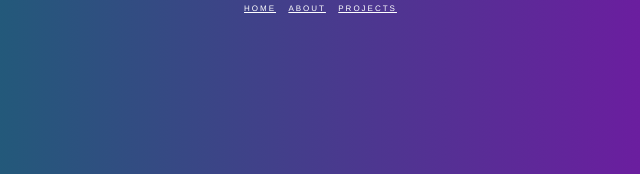
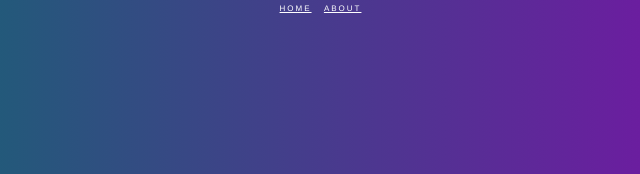
Before and after one commit to nathanbeier/nathanbeier.github.io, a plain HTML site: page projects.html in a window 1280 px wide. Shown: the part 438-612 px from the top of the page, 315-955 px from the left. Drawn offline with nearby package versions, Linux system fonts and the light colour scheme.

Commit message:
Removed unnecessary links on 'about' and 'projects' html files

```diff
--- a/projects.html
+++ b/projects.html
@@ -22,7 +22,6 @@
           <div class="links">
             <a href="/index.html">Home</a>
             <a href="/about.html">About</a>
-            <a href="/projects.html">Projects</a>
           </div>
       </div>
     </header>
```
Also changed, not shown: about.html (+0 -1 lines).
